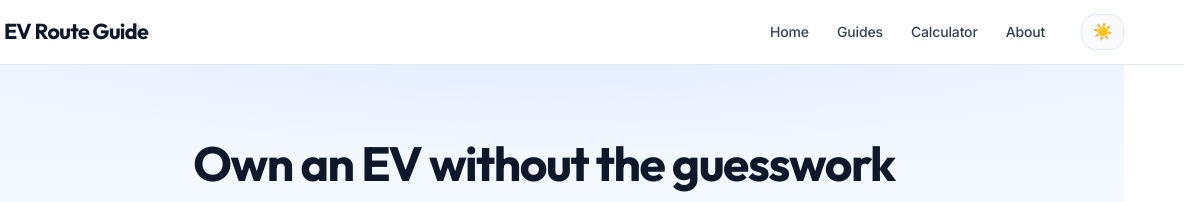
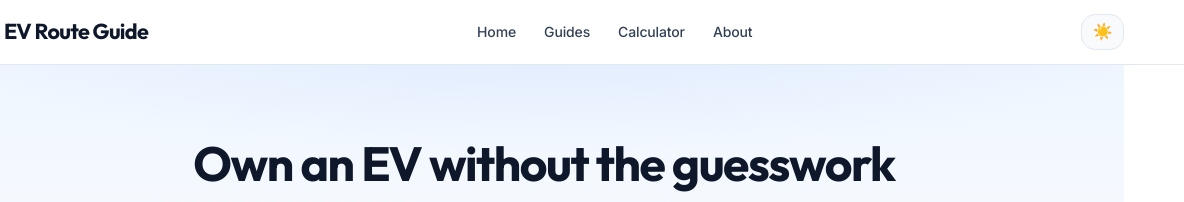
Before and after one commit to Arturo3579/evrouteguide, an Astro site: page / in a window 1280 px wide. Shown: the top 202 px of the page, 96-1280 px from the left. Built offline with nearby package versions, Linux system fonts and the light colour scheme; Astro itself is replaced by a stand-in of ours.

Commit message:
fix: center nav links in header, move theme toggle to far right

```diff
--- a/src/layouts/BaseLayout.astro
+++ b/src/layouts/BaseLayout.astro
@@ -80,11 +80,11 @@ const breadcrumbSchema = breadcrumbs && breadcrumbs.length > 0 ? {
           <a href="/guides">Guides</a>
           <a href="/calculator">Calculator</a>
           <a href="/about">About</a>
-          <button class="theme-toggle" id="theme-toggle" aria-label="Toggle dark mode">
-            <span class="theme-icon light">☀️</span>
-            <span class="theme-icon dark">🌙</span>
-          </button>
         </nav>
+        <button class="theme-toggle" id="theme-toggle" aria-label="Toggle dark mode">
+          <span class="theme-icon light">☀️</span>
+          <span class="theme-icon dark">🌙</span>
+        </button>
       </div>
     </header>
 
--- a/src/styles/global.css
+++ b/src/styles/global.css
@@ -158,10 +158,9 @@ a:hover {
 }
 
 .site-header .container {
-  display: flex;
+  display: grid;
+  grid-template-columns: auto 1fr auto;
   align-items: center;
-  justify-content: space-between;
-  flex-wrap: wrap;
   gap: 1rem;
 }
 
@@ -198,6 +197,7 @@ a:hover {
   display: flex;
   gap: 1.75rem;
   align-items: center;
+  justify-self: center;
 }
 
 .site-nav a {
@@ -242,7 +242,6 @@ a:hover {
   align-items: center;
   justify-content: center;
   transition: all 0.2s ease;
-  margin-left: 0.5rem;
   color: var(--color-text-muted);
 }
 
```
